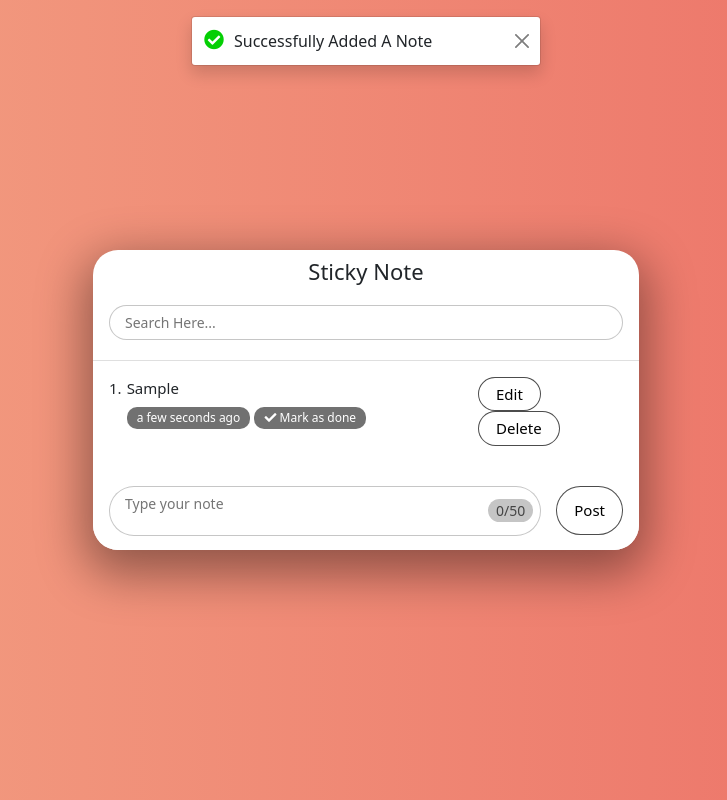
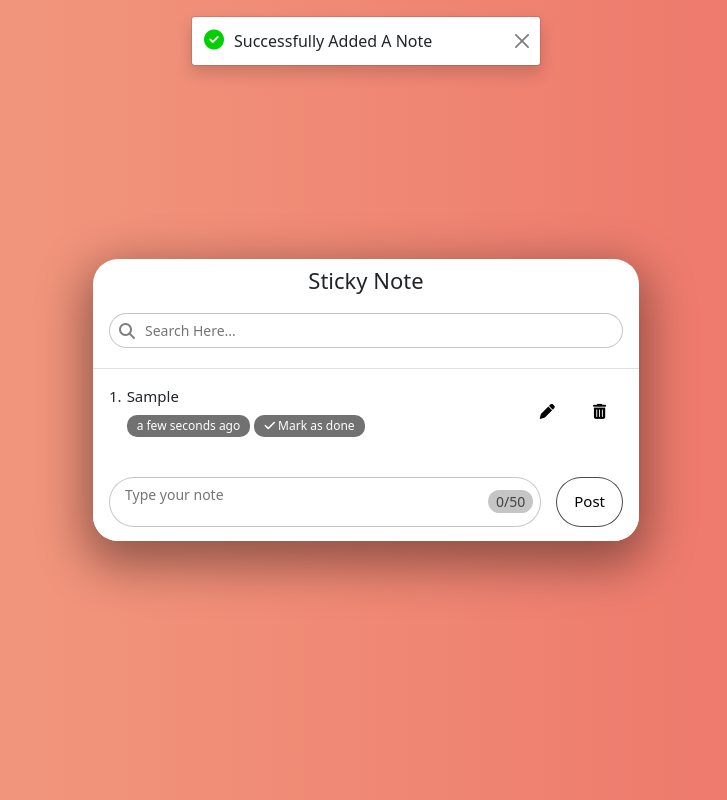
Before and after one commit to asif-jalil/sticky-note, a plain HTML site: page index.html in a window 1280 px wide. Both pictures are taken after typing "Sample" into the empty fields and a click on the button "Post". Shown: the whole page, without its empty margins (274-1001 px from the left). Drawn offline with nearby package versions, Linux system fonts and the light colour scheme.

Commit message:
search and icon updated

```diff
--- a/index.html
+++ b/index.html
@@ -13,7 +13,7 @@
     <link href="https://cdn.jsdelivr.net/npm/bootstrap@5.0.2/dist/css/bootstrap.min.css" rel="stylesheet">
 
     <!-- FontAwesome CSS -->
-    <link rel="stylesheet" href="https://cdnjs.cloudflare.com/ajax/libs/font-awesome/5.15.3/css/all.min.css">
+    <link rel="stylesheet" href="https://cdnjs.cloudflare.com/ajax/libs/font-awesome/6.4.0/css/all.min.css">
 
     <!-- Custom CSS -->
     <link rel="stylesheet" href="style.css">
@@ -26,7 +26,10 @@
                 <div class="card border-0">
                     <div class="card-header">
                         <h3>Sticky Note</h3>
-                        <input type="text" id="filterInput" autocomplete="off" placeholder="Search Here...">
+                        <div class="search">
+                            <i class="fa-solid fa-magnifying-glass"></i>
+                            <input type="text" id="filterInput" autocomplete="off" placeholder="Search Here...">
+                        </div>
                     </div>
                     <div class="card-body">
                         <div class="tweet-wrapper">
--- a/script.js
+++ b/script.js
@@ -29,9 +29,9 @@ function loadListeners() {
         const filteredTweet = tweetData.filter((tweet) => {
             const tweetTextContent = tweet.tweet.toLowerCase();
             if (filterText === "") {
-                return tweet;
+                return true;
             } else if (tweetTextContent.includes(filterText)) {
-                return tweet;
+                return true;
             }
         });
 
@@ -128,8 +128,8 @@ function displayItem(item) {
                 </div>
             </div>
             <div class="action-button-wrapper">
-                <button class="edit-tweet" onclick="editTweet(${item.id})">Edit</button>
-                <button class="delete-tweet" onclick="deleteTweet(${item.id})">Delete</button>
+                <button class="edit-tweet" onclick="editTweet(${item.id})"><i class="fa-solid fa-pen"></i></button>
+                <button class="delete-tweet" onclick="deleteTweet(${item.id})"><i class="fa-solid fa-trash-can"></i></button>
             </div>
         `;
     } else {
@@ -145,8 +145,8 @@ function displayItem(item) {
                 </div>
             </div>
             <div class="action-button-wrapper">
-                <button class="edit-tweet" onclick="editTweet(${item.id})">Edit</button>
-                <button class="delete-tweet" onclick="deleteTweet(${item.id})">Delete</button>
+                <button class="edit-tweet" onclick="editTweet(${item.id})"><i class="fa-solid fa-pen"></i></button>
+                <button class="delete-tweet" onclick="deleteTweet(${item.id})"><i class="fa-solid fa-trash-can"></i></button>
             </div>
         `;
     }
--- a/style.css
+++ b/style.css
@@ -66,6 +66,21 @@ button:not(.btn-close) {
 button:hover:not(.btn-close) {
     background: #000000;
     color: #fff;
+}
+
+.search{
+    position: relative;
+}
+
+.search i{
+    position: absolute;
+    left: 10px;
+    top: 10px;
+    color: rgba(0, 0, 0, .5);
+}
+
+.search input{
+    padding-left: 35px;
 }
 
 .tweet-wrapper {
@@ -152,12 +167,30 @@ button:hover:not(.btn-close) {
     cursor: pointer;
 }
 
+.edit-tweet,
+.delete-tweet{
+    border: none !important;
+}
+
+.edit-tweet:hover,
+.delete-tweet:hover{
+    background: none !important;
+}
+
+.edit-tweet:hover {
+    color: #0057d8 !important;
+}
+.delete-tweet:hover {
+    color: rgb(205, 61, 0) !important;
+}
+
 .btn-check:checked+.inline-btn {
     background: rgb(27, 27, 27);
 }
 
 .action-button-wrapper {
-    width: 145px;
+    max-width: 145px;
+    align-self: center;
 }
 
 .card-footer {
```
